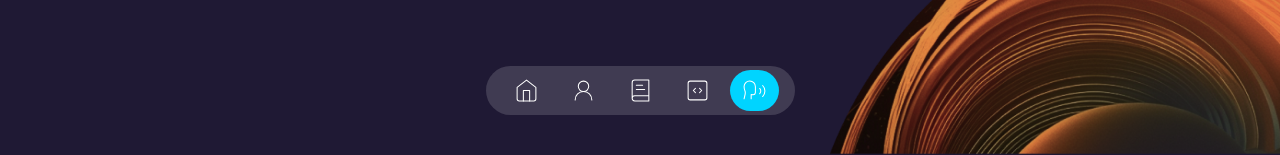
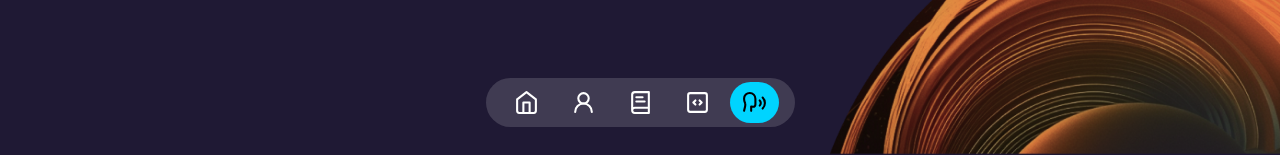
Before and after one commit to diegoandres22/PortfolioDiegoDev, a Next.js app: page /testimonials in a window 1280 px wide. Shown: the part 645-800 px from the top of the page. Built offline with nearby package versions, Linux system fonts and the light colour scheme.

Commit message:
FIX: fix the color of navbar and upgrade buttom navbar

```diff
--- a/app/layout.tsx
+++ b/app/layout.tsx
@@ -12,8 +12,8 @@ import Header from "@/components/header";
 const urbanist = Urbanist({ subsets: ["latin"] });
 
 export const metadata: Metadata = {
-  title: "Diego Velasquez Portfolio",
-  description: "Portfolio Diego Velasquez",
+  title: "Diego Velasquez",
+  description: "Portfolio de Diego Velasquez",
 };
 
 export default function RootLayout({
--- a/components/navbar.tsx
+++ b/components/navbar.tsx
@@ -11,16 +11,13 @@ const Navbar = () => {
     const router = usePathname()
 
     return (
-        <MotionTransition position="right" className="fixed z-40 flex flex-col items-center justify-center w-full mt-auto h-max bottom-10">
+        <MotionTransition position="right" className="fixed z-40 flex flex-col items-center justify-center w-full mt-auto h-max bottom-7">
             <nav>
                 <div className="flex items-center justify-center gap-2 px-4 py-1 rounded-full bg-white/15 background-blur-sm">
                     {itemsNavbar.map((item) => (
-                        <div
-                            key={item.id}
-                            className={`px-3 py-2 transition duration-150 rounded-full cursor-pointer hover:bg-secondary ${router === item.link && 'bg-secondary'}`}
-                            data-tooltip-target="tooltip-default">
-                            <Link href={item.link}>{item.icon} </Link>
-                        </div>
+                        <Link key={item.id}
+                            className={`px-3 py-2 transition duration-150 rounded-full cursor-pointer hover:bg-secondary ${router === item.link && 'bg-secondary text-black'}`}
+                            data-tooltip-target="tooltip-default" href={item.link}>{item.icon} </Link>
                     ))}
                 </div>
             </nav>
--- a/data.tsx
+++ b/data.tsx
@@ -3,27 +3,27 @@ import { BookText, CodeSquare, HomeIcon, UserRound, Linkedin, Twitter, Rss, Twit
 export const socialNetworks = [
     {
         id: 1,
-        logo: <Youtube size={30} strokeWidth={1} />,
+        logo: <Youtube size={30} strokeWidth={2} />,
         src: "#!",
     },
     {
         id: 2,
-        logo: <Linkedin size={30} strokeWidth={1} />,
+        logo: <Linkedin size={30} strokeWidth={2} />,
         src: "#!",
     },
     {
         id: 3,
-        logo: <Twitter size={30} strokeWidth={1} />,
+        logo: <Twitter size={30} strokeWidth={2} />,
         src: "#!",
     },
     {
         id: 4,
-        logo: <Rss size={30} strokeWidth={1} />,
+        logo: <Rss size={30} strokeWidth={2} />,
         src: "#!",
     },
     {
         id: 5,
-        logo: <Twitch size={30} strokeWidth={1} />,
+        logo: <Twitch size={30} strokeWidth={2} />,
         src: "#!",
     },
 ];
@@ -33,31 +33,31 @@ export const itemsNavbar = [
     {
         id: 1,
         title: "Home",
-        icon: <HomeIcon size={25} color="#fff" strokeWidth={1} />,
+        icon: <HomeIcon size={25} strokeWidth={2} />,
         link: "/",
     },
     {
         id: 2,
         title: "User",
-        icon: <UserRound size={25} color="#fff" strokeWidth={1} />,
+        icon: <UserRound size={25} strokeWidth={2} />,
         link: "/about-me",
     },
     {
         id: 3,
         title: "Book",
-        icon: <BookText size={25} color="#fff" strokeWidth={1} />,
+        icon: <BookText size={25} strokeWidth={2} />,
         link: "/services",
     },
     {
         id: 4,
         title: "Target",
-        icon: <CodeSquare size={25} color="#fff" strokeWidth={1} />,
+        icon: <CodeSquare size={25} strokeWidth={2} />,
         link: "/portfolio",
     },
     {
         id: 5,
         title: "Home",
-        icon: <Speech size={25} color="#fff" strokeWidth={1} />,
+        icon: <Speech size={25} strokeWidth={2} />,
         link: "/testimonials",
     },
 ];
```
